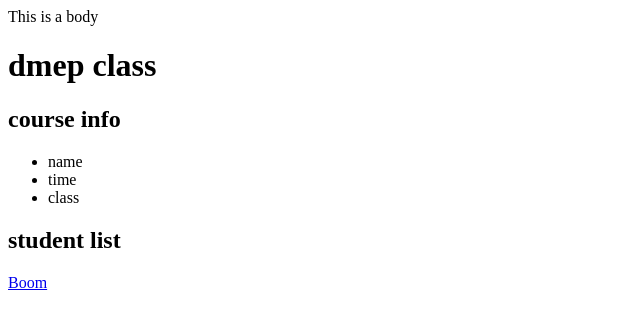
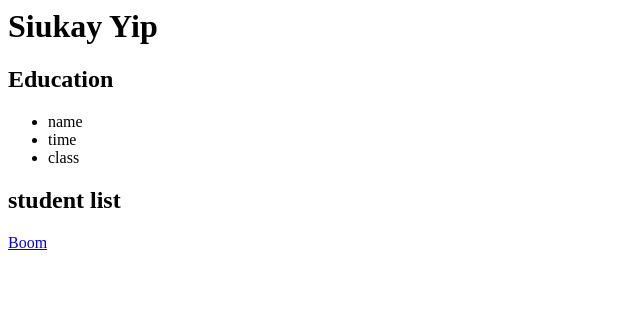
Before and after one commit to Siukay/siukay.github.io, a plain HTML site: page index.html in a window 1280 px wide. Shown: the whole page, without its empty margins (0-640 px from the left). Drawn offline with Linux system fonts and the light colour scheme.

Commit message:
Update index.html

```diff
--- a/index.html
+++ b/index.html
@@ -3,10 +3,12 @@
     <title>Home</title>
   </head>
 
-  <body>This is a body
-    <h1>dmep class</h1>
-    <h2>course info</h2>
+  <body>
 
+    <h1>Siukay Yip</h1>
+    <span></span>
+
+    <h2>Education</h2>
     <ul>
       <li>name</li>
       <li>time</li>
```
